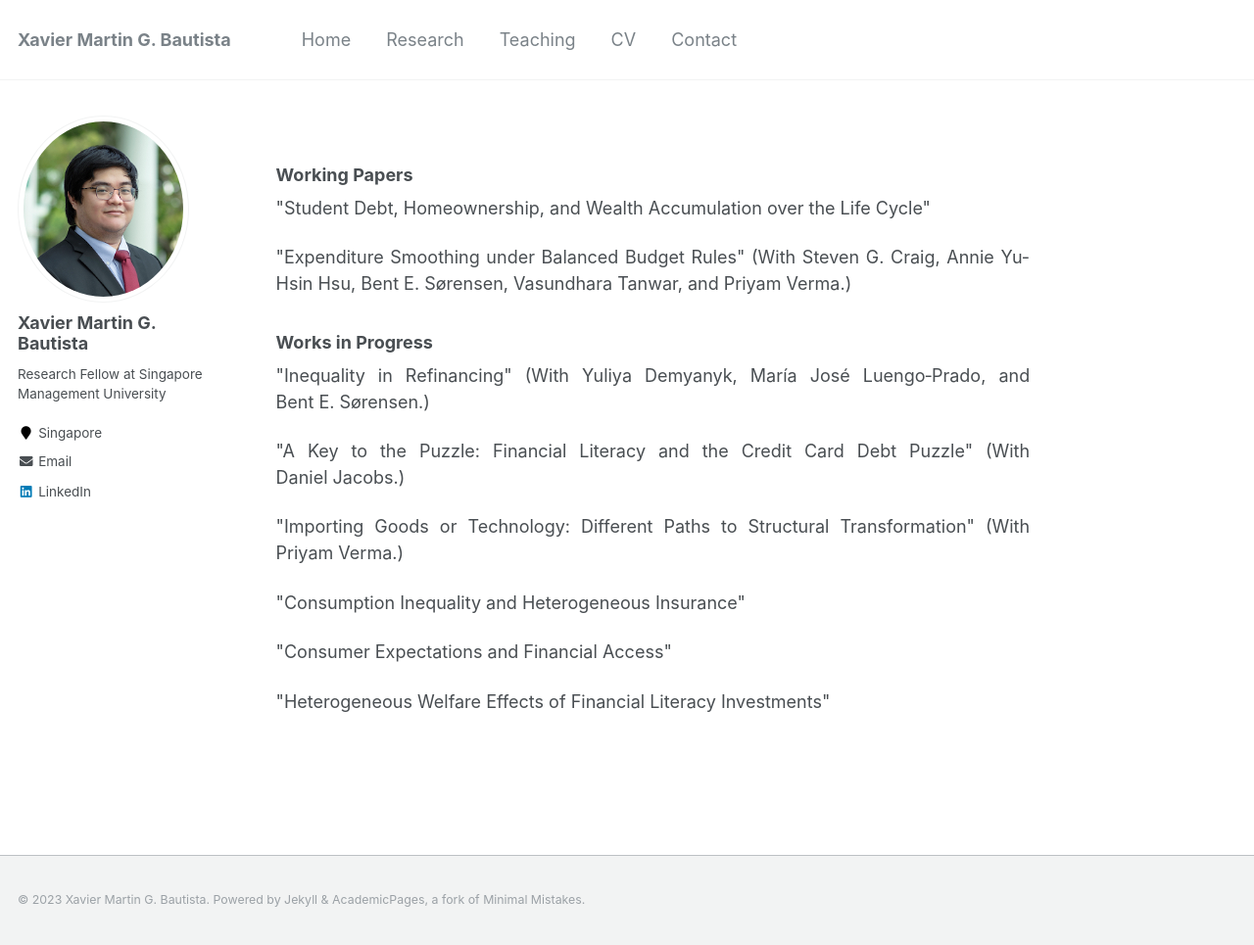
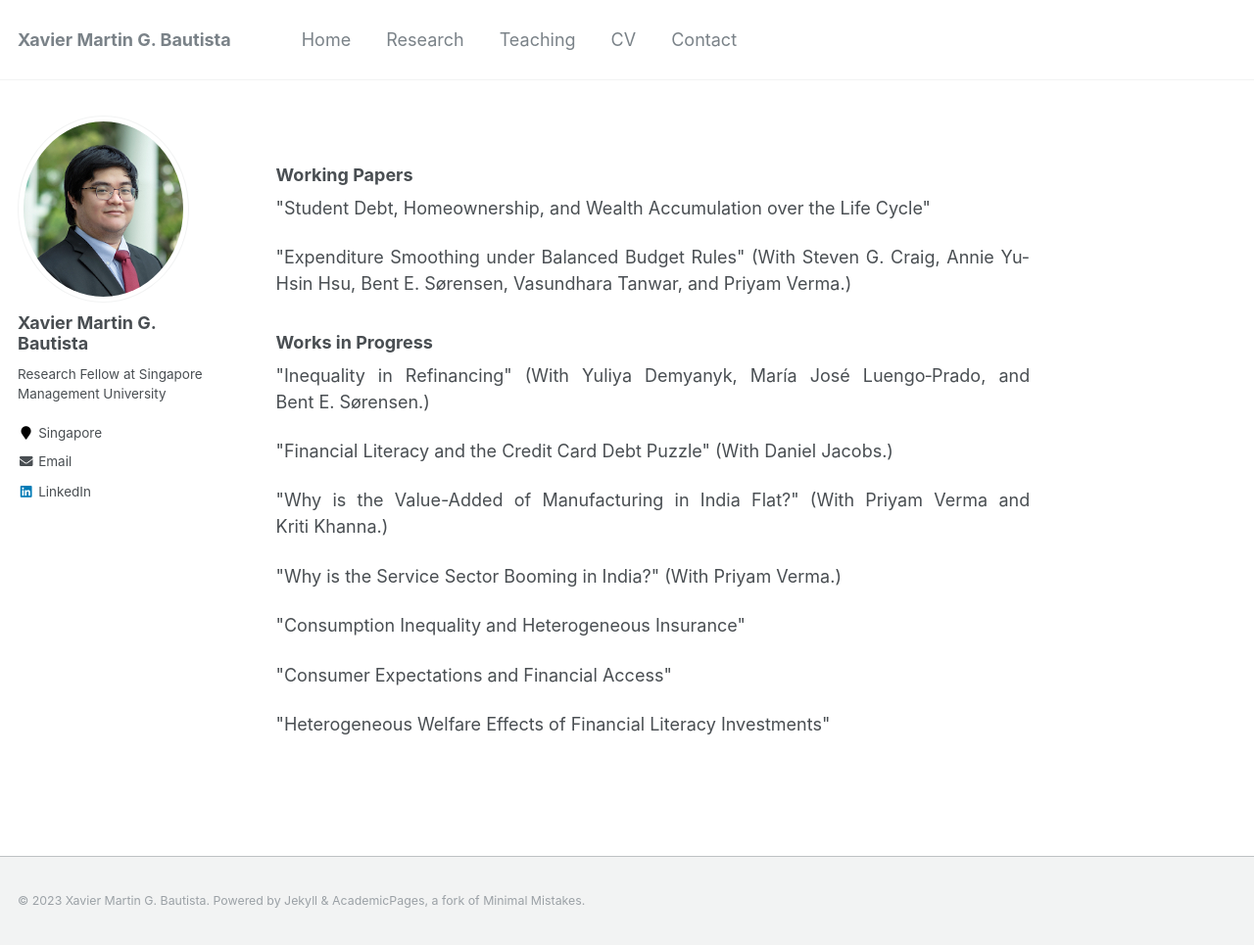
Before and after one commit to xmgbautista/xmgbautista.github.io, a Jekyll site: the page built from _pages/research.md, in a window 1280 px wide and 965 px high. Shown: the whole window at 98% size. Built offline with Jekyll 4.4.1, drawn with Linux system fonts in a browser that asks for light colours.

Commit message:
Update research page

```diff
--- a/_pages/research.md
+++ b/_pages/research.md
@@ -10,25 +10,17 @@ author_profile: true
 <p style='text-align: justify;'>"Student Debt, Homeownership, and Wealth Accumulation over the Life Cycle" </p>
 <p style='text-align: justify;'>"Expenditure Smoothing under Balanced Budget Rules"
 (With Steven&nbsp;G.&nbsp;Craig, Annie&nbsp;Yu-Hsin&nbsp;Hsu, Bent&nbsp;E.&nbsp;S&oslash;rensen, Vasundhara&nbsp;Tanwar, and Priyam&nbsp;Verma.)</p>
-<!--(With [Steven&nbsp;G.&nbsp;Craig](https://www.uh.edu/class/economics/people/current-faculty/steve/),
-[Yu-Hsin&nbsp;Hsu](https://www.annieyuhsinhsu.com/home),
-[Bent&nbsp;E.&nbsp;S&oslash;rensen](https://uh.edu/~bsorense/),
-[Vasundhara&nbsp;Tanwar](https://sites.google.com/view/vasundharatanwar/home), and
-[Priyam&nbsp;Verma](https://sites.google.com/view/priyamverma/home).)-->
 
 ### Works in Progress
 
 <p style='text-align: justify;'>"Inequality in Refinancing"
 (With Yuliya&nbsp;Demyanyk, Mar&iacute;a&nbsp;Jos&eacute;&nbsp;Luengo&#8209;Prado, and Bent&nbsp;E.&nbsp;S&oslash;rensen.)</p>
-<!--(With Yuliya&nbsp;Demyanyk,
-[Mar&iacute;a&nbsp;Jos&eacute;&nbsp;Luengo&#8209;Prado](http://luengoprado.net/), and
-[Bent&nbsp;E.&nbsp;S&oslash;rensen](https://uh.edu/~bsorense/).)-->
-<p style='text-align: justify;'>"A Key to the Puzzle: Financial Literacy and the Credit Card Debt Puzzle"
+<p style='text-align: justify;'>"Financial Literacy and the Credit Card Debt Puzzle"
 (With Daniel&nbsp;Jacobs.) </p>
-<!--(With [Daniel&nbsp;Jacobs](https://dljacobs.github.io/).)-->
-<p style='text-align: justify;'>"Importing Goods or Technology: Different Paths to Structural Transformation"
+<p style='text-align: justify;'>"Why is the Value-Added of Manufacturing in India Flat?"
+(With Priyam&nbsp;Verma and Kriti&nbsp;Khanna.)</p>
+<p style='text-align: justify;'>"Why is the Service Sector Booming in India?"
 (With Priyam&nbsp;Verma.)</p>
-<!--(With [Priyam&nbsp;Verma](https://sites.google.com/view/priyamverma/home).)-->
 <p style='text-align: justify;'>"Consumption Inequality and Heterogeneous Insurance"</p>
 <p style='text-align: justify;'>"Consumer Expectations and Financial Access"</p>
 <p style='text-align: justify;'>"Heterogeneous Welfare Effects of Financial Literacy Investments"</p>
```
Also changed, not shown: 1 other file.
